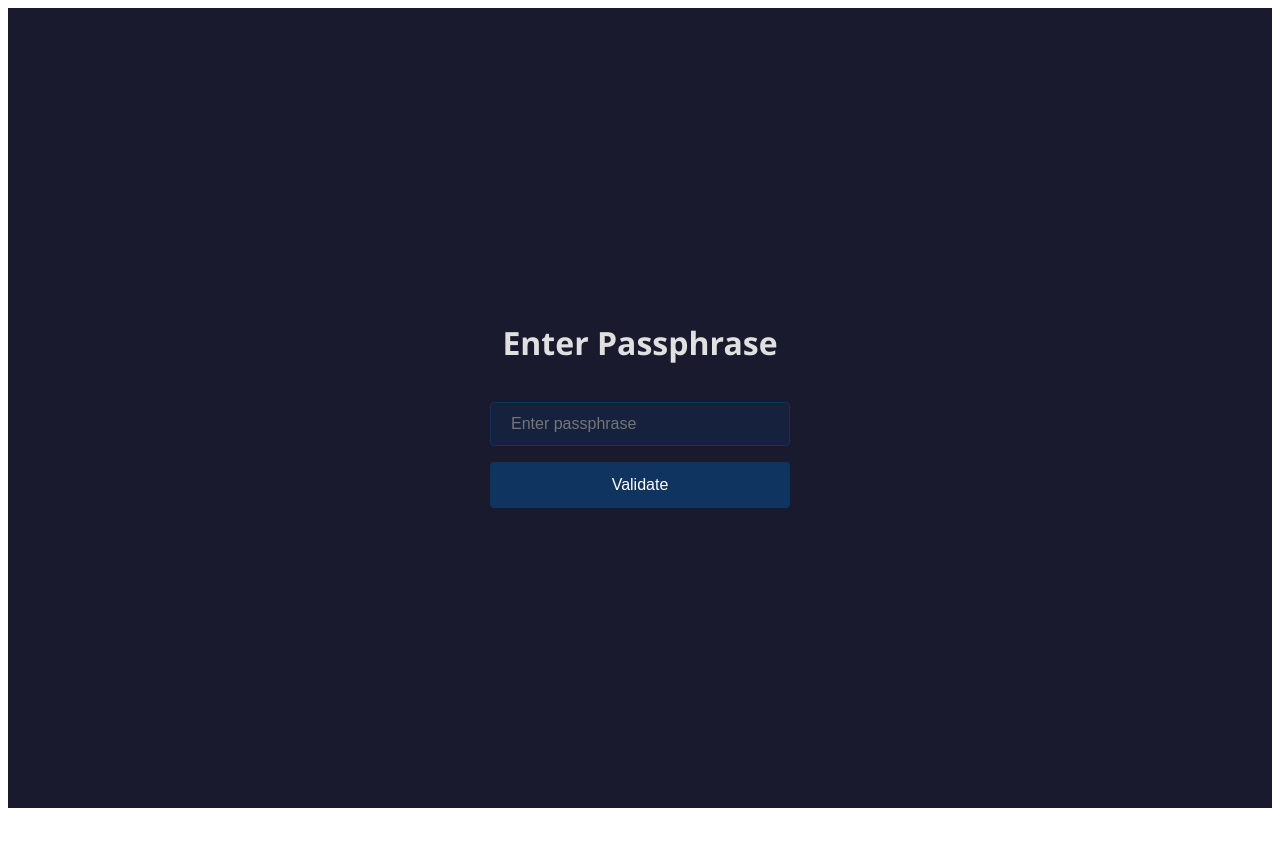
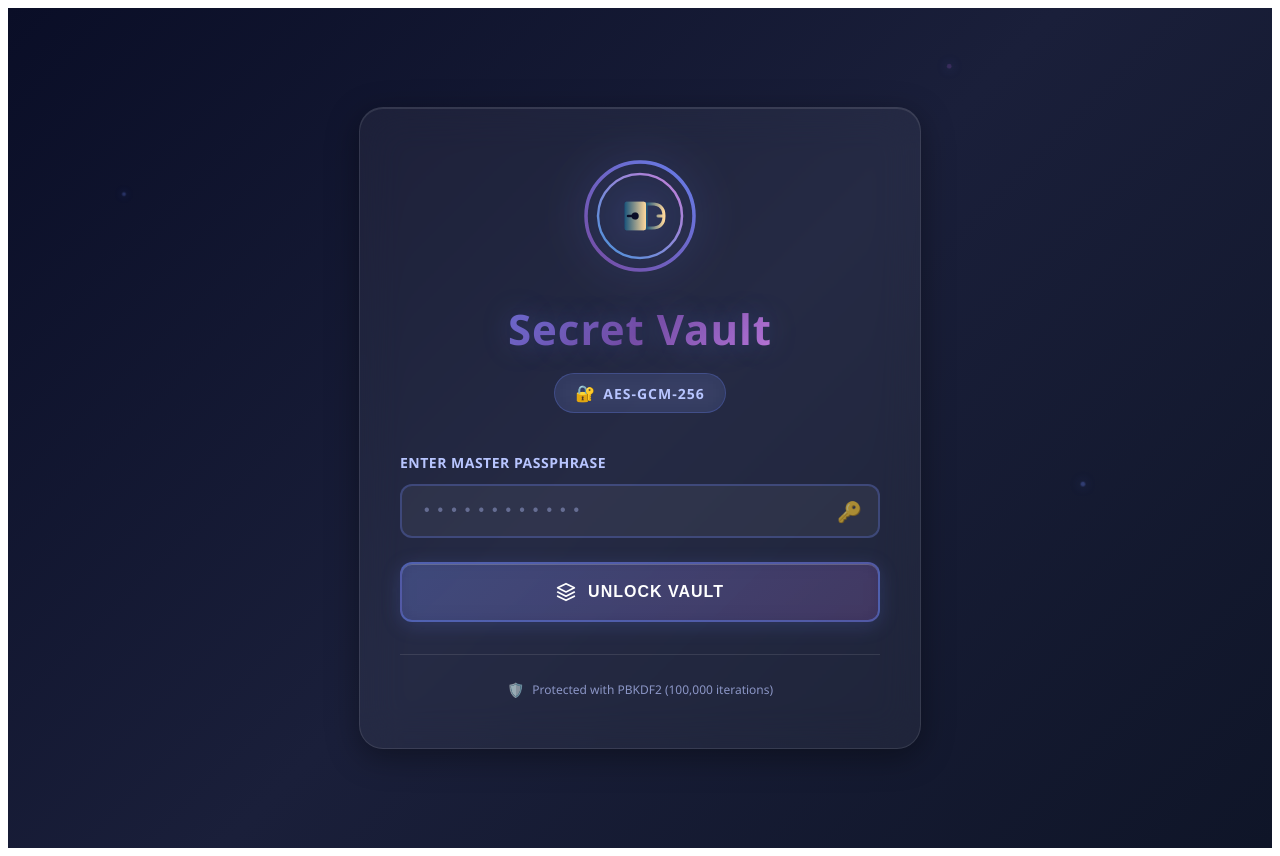
Before and after one commit to kiquetal/quarks-tigris, an Angular app in the folder src/main/webui/: page /whisper/passphrase in a window 1280 px wide. Before the commit the page ends 816 px from the top, so only its background shows below. Built offline with nearby package versions, Linux system fonts and the light colour scheme.

Commit message:
feat: redesign passphrase input interface with animated background and glassmorphism effects

```diff
--- a/src/main/webui/src/app/passphrase/passphrase.css
+++ b/src/main/webui/src/app/passphrase/passphrase.css
@@ -3,61 +3,358 @@
   flex-direction: column;
   align-items: center;
   justify-content: center;
-  height: 100vh;
-  background-color: #1a1a2e;
-  color: #e0e0e0;
-  font-family: 'Segoe UI', Tahoma, Geneva, Verdana, sans-serif;
+  min-height: 100vh;
+  background: linear-gradient(135deg, #0a0e27 0%, #1a1f3a 50%, #0f1528 100%);
+  font-family: 'Segoe UI', -apple-system, BlinkMacSystemFont, sans-serif;
+  overflow: hidden;
+  position: relative;
 }
 
-.container {
+/* Animated particle background */
+.particles {
+  position: absolute;
+  width: 100%;
+  height: 100%;
+  overflow: hidden;
+  z-index: 0;
+}
+
+.particle {
+  position: absolute;
+  width: 4px;
+  height: 4px;
+  background: rgba(102, 126, 234, 0.6);
+  border-radius: 50%;
+  animation: float 20s infinite;
+  box-shadow: 0 0 10px rgba(102, 126, 234, 0.8);
+}
+
+.particle:nth-child(1) {
+  left: 10%;
+  top: 20%;
+  animation-duration: 15s;
+  animation-delay: 0s;
+}
+
+.particle:nth-child(2) {
+  left: 70%;
+  top: 10%;
+  animation-duration: 18s;
+  animation-delay: 2s;
+  background: rgba(118, 75, 162, 0.6);
+}
+
+.particle:nth-child(3) {
+  left: 30%;
+  top: 70%;
+  animation-duration: 22s;
+  animation-delay: 4s;
+  background: rgba(79, 172, 254, 0.6);
+}
+
+.particle:nth-child(4) {
+  left: 80%;
+  top: 60%;
+  animation-duration: 17s;
+  animation-delay: 1s;
+}
+
+.particle:nth-child(5) {
+  left: 50%;
+  top: 40%;
+  animation-duration: 20s;
+  animation-delay: 3s;
+  background: rgba(240, 147, 251, 0.6);
+}
+
+@keyframes float {
+  0%, 100% {
+    transform: translate(0, 0) scale(1);
+    opacity: 0.3;
+  }
+  25% {
+    transform: translate(50px, -30px) scale(1.2);
+    opacity: 0.6;
+  }
+  50% {
+    transform: translate(-30px, 50px) scale(0.8);
+    opacity: 0.4;
+  }
+  75% {
+    transform: translate(40px, 20px) scale(1.1);
+    opacity: 0.7;
+  }
+}
+
+/* Main vault container */
+.vault-container {
   display: flex;
-  flex-direction: column;
   align-items: center;
   justify-content: center;
+  width: 100%;
+  min-height: 100vh;
+  padding: 20px;
+  position: relative;
+  z-index: 1;
 }
 
-h1 {
-  font-size: 32px;
-  margin-bottom: 30px;
-  color: #e0e0e0;
-  text-align: center;
+/* Glass-morphism card */
+.vault-card {
+  background: rgba(255, 255, 255, 0.05);
+  backdrop-filter: blur(20px);
+  -webkit-backdrop-filter: blur(20px);
+  border-radius: 24px;
+  border: 1px solid rgba(255, 255, 255, 0.1);
+  box-shadow:
+    0 8px 32px 0 rgba(0, 0, 0, 0.37),
+    inset 0 1px 0 0 rgba(255, 255, 255, 0.1);
+  padding: 48px 40px;
+  max-width: 480px;
+  width: 100%;
+  animation: cardSlideIn 0.6s ease-out;
 }
 
-input[type="password"] {
-  width: 300px;
-  padding: 12px 20px;
-  margin: 8px 0;
-  display: inline-block;
-  border: 1px solid #0f3460;
-  border-radius: 4px;
-  box-sizing: border-box;
-  background-color: #16213e;
-  color: #e0e0e0;
+@keyframes cardSlideIn {
+  from {
+    opacity: 0;
+    transform: translateY(30px);
+  }
+  to {
+    opacity: 1;
+    transform: translateY(0);
+  }
+}
+
+/* Vault header with logo */
+.vault-header {
+  text-align: center;
+  margin-bottom: 40px;
+}
+
+.vault-logo {
+  width: 120px;
+  height: 120px;
+  margin: 0 auto 24px;
+  animation: rotateLogo 20s linear infinite;
+}
+
+.vault-logo svg {
+  width: 100%;
+  height: 100%;
+  filter: drop-shadow(0 0 20px rgba(102, 126, 234, 0.5));
+}
+
+@keyframes rotateLogo {
+  from {
+    transform: rotate(0deg);
+  }
+  to {
+    transform: rotate(360deg);
+  }
+}
+
+.vault-title {
+  font-size: 42px;
+  font-weight: 700;
+  margin: 0 0 16px 0;
+  background: linear-gradient(135deg, #667eea 0%, #764ba2 50%, #f093fb 100%);
+  -webkit-background-clip: text;
+  -webkit-text-fill-color: transparent;
+  background-clip: text;
+  letter-spacing: 1px;
+  text-shadow: 0 0 30px rgba(102, 126, 234, 0.3);
+}
+
+.encryption-badge {
+  display: inline-flex;
+  align-items: center;
+  gap: 8px;
+  background: rgba(102, 126, 234, 0.15);
+  border: 1px solid rgba(102, 126, 234, 0.3);
+  border-radius: 20px;
+  padding: 8px 20px;
+  font-size: 14px;
+  font-weight: 600;
+  color: #b8c5ff;
+  backdrop-filter: blur(10px);
+}
+
+.badge-icon {
   font-size: 16px;
 }
 
-input[type="password"]:focus {
-  outline: none;
-  border-color: #2196F3;
+.badge-text {
+  letter-spacing: 1px;
 }
 
-button {
-  width: 300px;
-  background-color: #0f3460;
-  color: white;
-  padding: 14px 20px;
-  margin: 8px 0;
-  border: none;
-  border-radius: 4px;
-  cursor: pointer;
-  font-size: 16px;
-  transition: background-color 0.3s ease;
+/* Content section */
+.vault-content {
+  margin-bottom: 32px;
 }
 
-button:hover {
-  background-color: #16213e;
+.vault-label {
+  display: block;
+  color: #b8c5ff;
+  font-size: 14px;
+  font-weight: 600;
+  margin-bottom: 12px;
+  letter-spacing: 0.5px;
+  text-transform: uppercase;
 }
 
-button:active {
-  background-color: #0a2540;
+/* Input wrapper with icon */
+.input-wrapper {
+  position: relative;
+  margin-bottom: 24px;
 }
+
+.vault-input {
+  width: 100%;
+  padding: 16px 50px 16px 20px;
+  background: rgba(255, 255, 255, 0.05);
+  border: 2px solid rgba(102, 126, 234, 0.3);
+  border-radius: 12px;
+  color: #e0e7ff;
+  font-size: 16px;
+  font-family: 'Courier New', monospace;
+  letter-spacing: 2px;
+  transition: all 0.3s ease;
+  box-sizing: border-box;
+}
+
+.vault-input::placeholder {
+  color: rgba(184, 197, 255, 0.4);
+  letter-spacing: 4px;
+}
+
+.vault-input:focus {
+  outline: none;
+  border-color: #667eea;
+  background: rgba(255, 255, 255, 0.08);
+  box-shadow:
+    0 0 0 4px rgba(102, 126, 234, 0.1),
+    0 0 30px rgba(102, 126, 234, 0.3);
+}
+
+.input-icon {
+  position: absolute;
+  right: 18px;
+  top: 50%;
+  transform: translateY(-50%);
+  font-size: 20px;
+  opacity: 0.6;
+  pointer-events: none;
+}
+
+/* Glass button */
+.glass-button {
+  width: 100%;
+  padding: 18px 32px;
+  background: linear-gradient(135deg, rgba(102, 126, 234, 0.3) 0%, rgba(118, 75, 162, 0.3) 100%);
+  border: 2px solid rgba(102, 126, 234, 0.5);
+  border-radius: 12px;
+  color: #ffffff;
+  font-size: 16px;
+  font-weight: 700;
+  letter-spacing: 1px;
+  text-transform: uppercase;
+  cursor: pointer;
+  transition: all 0.3s ease;
+  backdrop-filter: blur(10px);
+  -webkit-backdrop-filter: blur(10px);
+  box-shadow:
+    0 4px 20px rgba(102, 126, 234, 0.2),
+    inset 0 1px 0 rgba(255, 255, 255, 0.2);
+  position: relative;
+  overflow: hidden;
+}
+
+.button-content {
+  display: flex;
+  align-items: center;
+  justify-content: center;
+  gap: 12px;
+  position: relative;
+  z-index: 1;
+}
+
+.button-icon {
+  width: 20px;
+  height: 20px;
+  color: currentColor;
+}
+
+.glass-button::before {
+  content: '';
+  position: absolute;
+  top: 0;
+  left: -100%;
+  width: 100%;
+  height: 100%;
+  background: linear-gradient(90deg, transparent, rgba(255, 255, 255, 0.2), transparent);
+  transition: left 0.5s ease;
+}
+
+.glass-button:hover {
+  background: linear-gradient(135deg, rgba(102, 126, 234, 0.5) 0%, rgba(118, 75, 162, 0.5) 100%);
+  border-color: #667eea;
+  box-shadow:
+    0 6px 30px rgba(102, 126, 234, 0.4),
+    inset 0 1px 0 rgba(255, 255, 255, 0.3);
+  transform: translateY(-2px);
+}
+
+.glass-button:hover::before {
+  left: 100%;
+}
+
+.glass-button:active {
+  transform: translateY(0);
+  box-shadow:
+    0 2px 15px rgba(102, 126, 234, 0.3),
+    inset 0 1px 0 rgba(255, 255, 255, 0.2);
+}
+
+/* Footer with security info */
+.vault-footer {
+  text-align: center;
+  padding-top: 24px;
+  border-top: 1px solid rgba(255, 255, 255, 0.1);
+}
+
+.security-info {
+  display: flex;
+  align-items: center;
+  justify-content: center;
+  gap: 8px;
+  color: rgba(184, 197, 255, 0.7);
+  font-size: 12px;
+  line-height: 1.5;
+  margin: 0;
+}
+
+.info-icon {
+  font-size: 14px;
+}
+
+/* Responsive design */
+@media (max-width: 600px) {
+  .vault-card {
+    padding: 36px 24px;
+    margin: 16px;
+  }
+
+  .vault-logo {
+    width: 90px;
+    height: 90px;
+  }
+
+  .vault-title {
+    font-size: 32px;
+  }
+
+  .security-info {
+    font-size: 11px;
+    flex-direction: column;
+  }
+}
--- a/src/main/webui/src/app/passphrase/passphrase.html
+++ b/src/main/webui/src/app/passphrase/passphrase.html
@@ -1,5 +1,86 @@
-<div class="container">
-  <h1>Enter Passphrase</h1>
-  <input type="password" [(ngModel)]="passphrase" placeholder="Enter passphrase" (keyup.enter)="validatePassphrase()" />
-  <button (click)="validatePassphrase()">Validate</button>
+<div class="vault-container">
+  <!-- Animated background particles -->
+  <div class="particles">
+    <div class="particle"></div>
+    <div class="particle"></div>
+    <div class="particle"></div>
+    <div class="particle"></div>
+    <div class="particle"></div>
+  </div>
+
+  <!-- Main vault card with glass effect -->
+  <div class="vault-card">
+    <!-- Logo and title -->
+    <div class="vault-header">
+      <div class="vault-logo">
+        <svg viewBox="0 0 100 100" xmlns="http://www.w3.org/2000/svg">
+          <!-- Vault door circle -->
+          <circle cx="50" cy="50" r="45" fill="none" stroke="url(#gradient1)" stroke-width="3"/>
+          <circle cx="50" cy="50" r="35" fill="none" stroke="url(#gradient2)" stroke-width="2"/>
+
+          <!-- Lock icon in center -->
+          <path d="M 50 35 L 50 30 M 40 40 Q 40 30 50 30 Q 60 30 60 40 L 60 45 L 40 45 Z"
+                fill="none" stroke="url(#gradient3)" stroke-width="2.5" stroke-linecap="round"/>
+          <rect x="38" y="45" width="24" height="18" rx="2" fill="url(#gradient3)" stroke="none"/>
+          <circle cx="50" cy="54" r="3" fill="#0a0e27"/>
+          <line x1="50" y1="57" x2="50" y2="60" stroke="#0a0e27" stroke-width="2" stroke-linecap="round"/>
+
+          <!-- Gradients -->
+          <defs>
+            <linearGradient id="gradient1" x1="0%" y1="0%" x2="100%" y2="100%">
+              <stop offset="0%" style="stop-color:#667eea;stop-opacity:1" />
+              <stop offset="100%" style="stop-color:#764ba2;stop-opacity:1" />
+            </linearGradient>
+            <linearGradient id="gradient2" x1="0%" y1="0%" x2="100%" y2="100%">
+              <stop offset="0%" style="stop-color:#f093fb;stop-opacity:0.8" />
+              <stop offset="100%" style="stop-color:#4facfe;stop-opacity:0.8" />
+            </linearGradient>
+            <linearGradient id="gradient3" x1="0%" y1="0%" x2="0%" y2="100%">
+              <stop offset="0%" style="stop-color:#ffd89b;stop-opacity:1" />
+              <stop offset="100%" style="stop-color:#19547b;stop-opacity:1" />
+            </linearGradient>
+          </defs>
+        </svg>
+      </div>
+      <h1 class="vault-title">Secret Vault</h1>
+      <div class="encryption-badge">
+        <span class="badge-icon">🔐</span>
+        <span class="badge-text">AES-GCM-256</span>
+      </div>
+    </div>
+
+    <!-- Passphrase input section -->
+    <div class="vault-content">
+      <label for="passphrase" class="vault-label">Enter Master Passphrase</label>
+      <div class="input-wrapper">
+        <input
+          id="passphrase"
+          type="password"
+          [(ngModel)]="passphrase"
+          placeholder="••••••••••••"
+          (keyup.enter)="validatePassphrase()"
+          class="vault-input" />
+        <span class="input-icon">🔑</span>
+      </div>
+
+      <button (click)="validatePassphrase()" class="glass-button">
+        <span class="button-content">
+          <svg class="button-icon" viewBox="0 0 24 24" fill="none" xmlns="http://www.w3.org/2000/svg">
+            <path d="M12 2L2 7L12 12L22 7L12 2Z" stroke="currentColor" stroke-width="2" stroke-linecap="round" stroke-linejoin="round"/>
+            <path d="M2 17L12 22L22 17" stroke="currentColor" stroke-width="2" stroke-linecap="round" stroke-linejoin="round"/>
+            <path d="M2 12L12 17L22 12" stroke="currentColor" stroke-width="2" stroke-linecap="round" stroke-linejoin="round"/>
+          </svg>
+          Unlock Vault
+        </span>
+      </button>
+    </div>
+
+    <!-- Security info footer -->
+    <div class="vault-footer">
+      <p class="security-info">
+        <span class="info-icon">🛡️</span>
+        Protected with PBKDF2 (100,000 iterations)
+      </p>
+    </div>
+  </div>
 </div>
```
